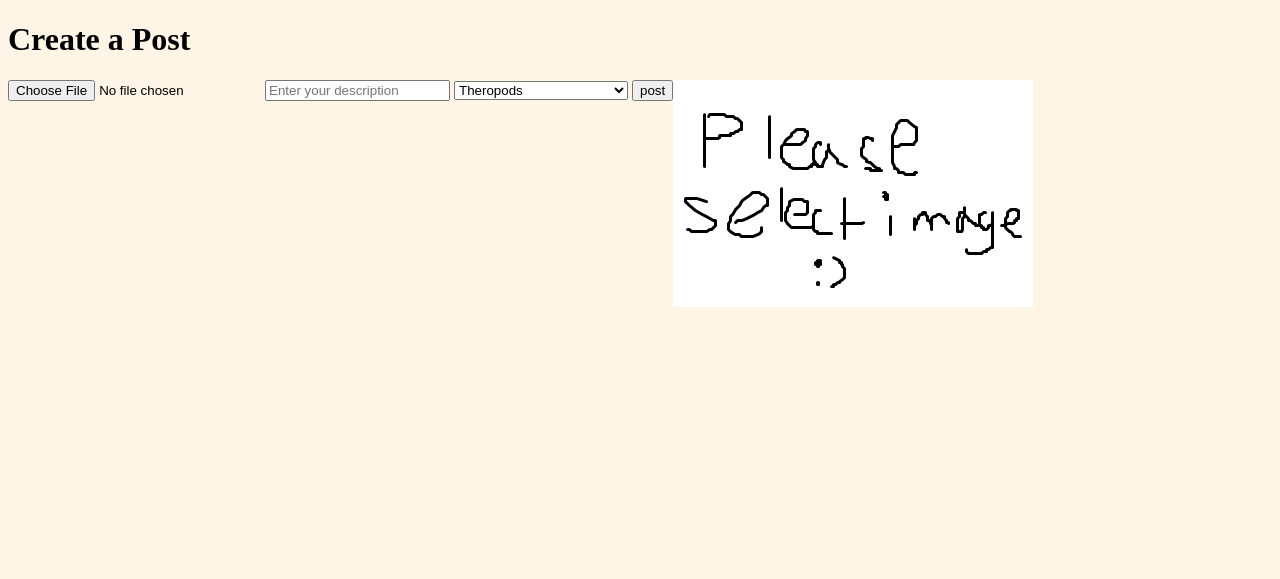
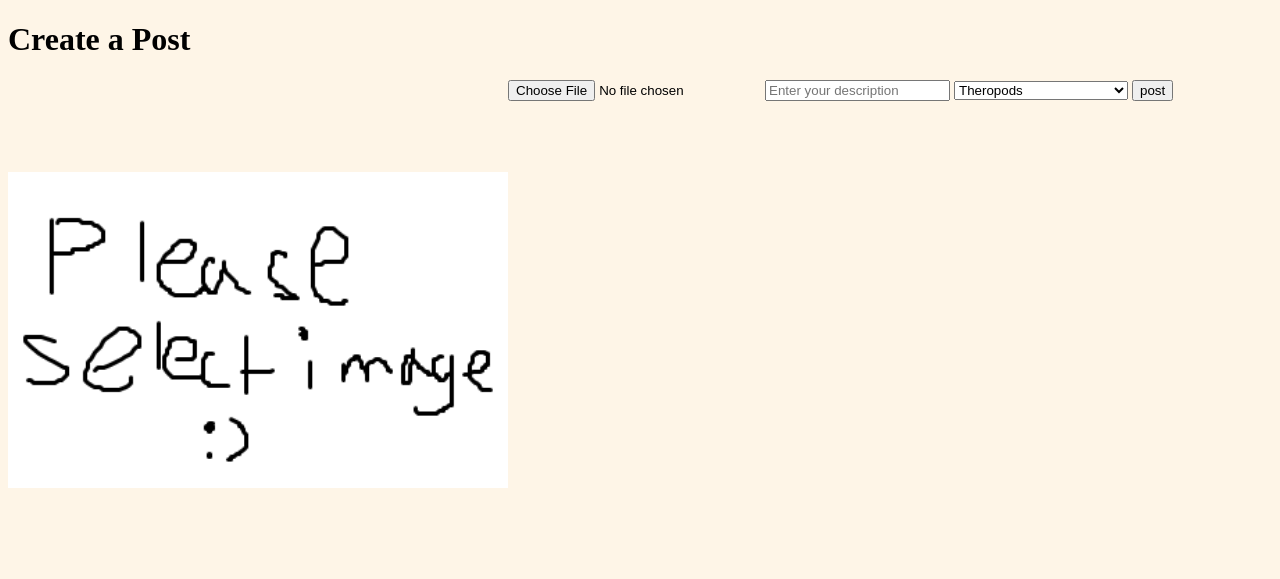
Before and after one commit to 2884069/InqPal, a Django app: template templates/inqpal/make_post.html in a window 1280 px wide. Shown: the part 93-672 px from the top of the page. Run offline with Django 3.2, Linux system fonts and the light colour scheme; the template is opened without the code that fills it, so the values that code supplies are empty.

Commit message:
more little fixes :)

```diff
--- a/static/css/make_post.css
+++ b/static/css/make_post.css
@@ -1,7 +1,10 @@
-
 #picture_preview {
     float: left;
-}
+    object-fit:contain;
+    width: 500px;
+    height: 500px;
+    max-width: 50%;
+    }
 
 
 #post_form {
--- a/templates/inqpal/make_post.html
+++ b/templates/inqpal/make_post.html
@@ -1,13 +1,14 @@
 {% extends 'inqpal/base.html'%}
 {% load staticfiles %}
 
-{%block head_block %}
-<link rel = "stylesheet" href="{% static 'ccs/make_post.css' %}" />
+{% block head_block %}
+<link rel = "stylesheet" href="{% static 'css/make_post.css' %}" />
 {% endblock %}
 
 {% block body_block %}
 <h1>Create a Post</h1>
 <h2>{{ username }}</h2>
+<img id = 'picture_preview' src = "{% static 'images/noImageSelected.png' %}"/>
 <form id = 'post_form' method="POST" action="{% url 'inqpal:make_post' %}" enctype="multipart/form-data">
     {% csrf_token %}
 
@@ -23,7 +24,6 @@
     </select>
     <input type="submit" name = "submit" value = "post" required="required"/>
 </form>
-<img id = 'picture_preview' src = "{% static 'images/noImageSelected.png' %}"/>
 
 
 <script>var placeholderImage = "{% static 'images/noImageSelected.png' %}"</script>
```
